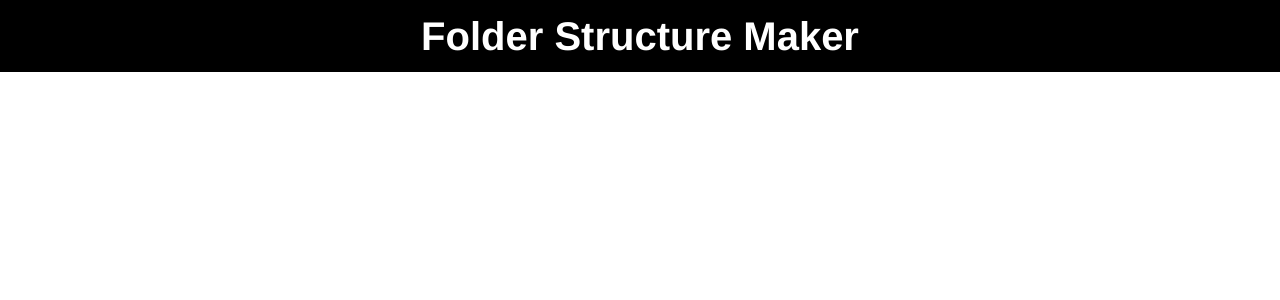
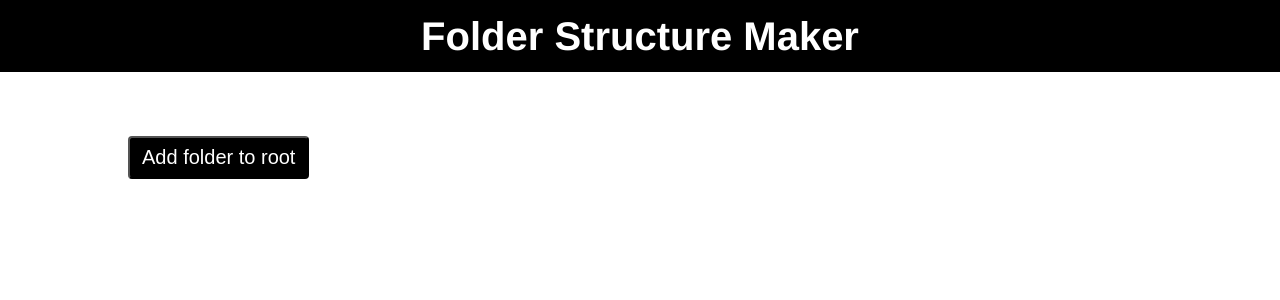
Before and after one commit to Rhiana/mabel-folder-maker, an Angular app: page / in a window 1280 px wide. Shown: the top 300 px of the page. Built offline with nearby package versions, Linux system fonts and the light colour scheme.

Commit message:
adding base folder component

```diff
--- a/src/app/app.html
+++ b/src/app/app.html
@@ -2,8 +2,8 @@
   <h1 class="top-header__title">Folder Structure Maker</h1>
 </header>
 
-<main>
-
+<main class="main-container">
+  <app-folder />
 </main>
 
 <router-outlet />
--- a/src/app/app.scss
+++ b/src/app/app.scss
@@ -9,3 +9,10 @@
     font-weight: 700;
   }
 }
+
+.main-container {
+  width: 80%;
+  max-width: 1170px;
+  margin: 0 auto;
+  padding: 4rem 0;
+}
--- a/src/app/app.ts
+++ b/src/app/app.ts
@@ -1,9 +1,10 @@
 import { Component, signal } from '@angular/core';
 import { RouterOutlet } from '@angular/router';
+import { Folder } from './folder/folder';
 
 @Component({
   selector: 'app-root',
-  imports: [RouterOutlet],
+  imports: [RouterOutlet, Folder],
   templateUrl: './app.html',
   styleUrl: './app.scss'
 })
--- /dev/null
+++ b/src/app/folder/folder.html
@@ -0,0 +1,5 @@
+<section>
+  <form>
+    <button class="add-button" type="button">Add folder to root</button>
+  </form>
+</section>
--- /dev/null
+++ b/src/app/folder/folder.scss
@@ -0,0 +1,8 @@
+.add-button {
+  background: #000000;
+  border-color: #000000;
+  color: #FFFFFF;
+  font-size: 1.25rem;
+  padding: .5rem .75rem;
+  border-radius: .25rem;
+}
```
Also changed, not shown: src/app/folder/folder.ts (added, +9 -0 lines), 1 other file (tests, documents, lock files or other folders).
